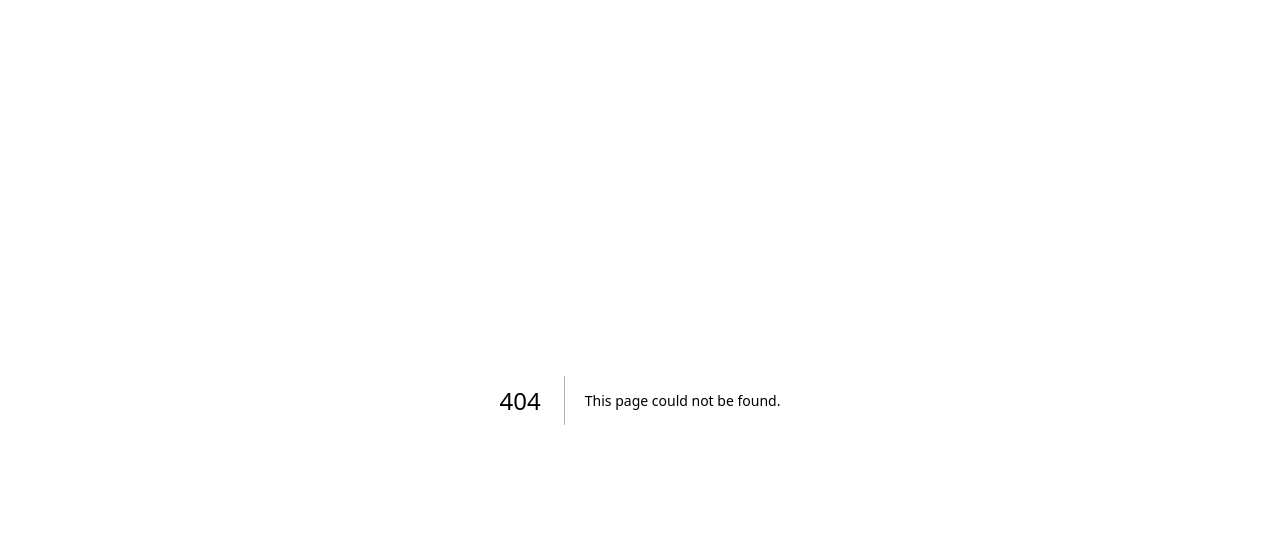
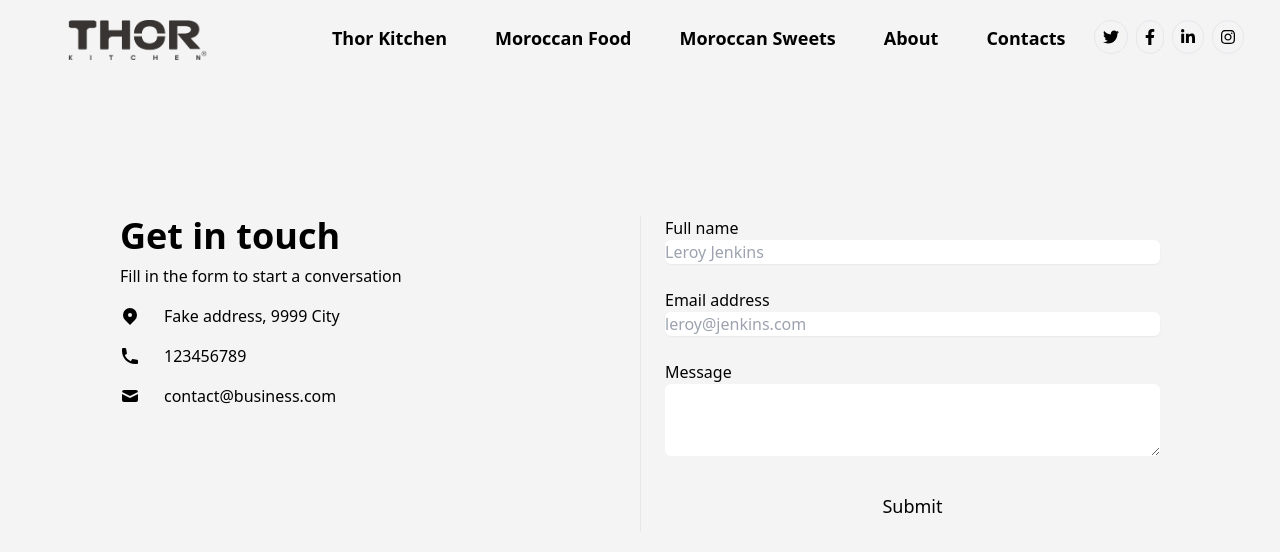
Before and after one commit to ZIYADMJ/THOR, a Next.js app: page /contact in a window 1280 px wide. Before the commit this address had no page. Shown: the top 552 px of the page. Built offline with nearby package versions, Linux system fonts and the light colour scheme.

Commit message:
enhance the code

```diff
--- a/components/NavBar.tsx
+++ b/components/NavBar.tsx
@@ -10,25 +10,25 @@
       <div className="header-links font-bold  lg:text-lg">
         <ul className="flex ml-4 xl:ml-8 mr-auto">
           <li className="p-3 xl:p-6 active">
-            <a href="/SoukD'or">
+            <Link href="/souk">
               <h1>Thor Kitchen</h1>
-            </a>
+            </Link>
           </li>
           <li className="p-3 xl:p-6">
-            <a href="">Moroccan Food</a>
+            <Link href="moroccan-food">Moroccan Food</Link>
           </li>
           <li className="p-3 xl:p-6">
-            <a href="">Moroccan Sweets</a>
+            <Link href="/moroccan-sweet">Moroccan Sweets</Link>
           </li>
           <li className="p-3 xl:p-6">
-            <a href="">
+            <Link href="/about">
               <span>About</span>
-            </a>
+            </Link>
           </li>
           <li className="p-3 xl:p-6">
-            <a href="">
+            <Link href="/contact">
               <span>Contacts</span>
-            </a>
+            </Link>
           </li>
         </ul>
       </div>
@@ -36,7 +36,7 @@
         <nav className="hidden xl:contents">
           <ul className="flex items-center mr-4 lg:mr-6 xl:mr-8">
             <li className="p-1">
-              <a
+              <Link
                 href=""
                 className="inline-block rounded-full border p-2 hover:shadow-lg hover:border-opacity-0 duration-200 hover:-translate-y-0.5"
               >
@@ -56,10 +56,10 @@
                     d="M459.37 151.716c.325 4.548.325 9.097.325 13.645 0 138.72-105.583 298.558-298.558 298.558-59.452 0-114.68-17.219-161.137-47.106 8.447.974 16.568 1.299 25.34 1.299 49.055 0 94.213-16.568 130.274-44.832-46.132-.975-84.792-31.188-98.112-72.772 6.498.974 12.995 1.624 19.818 1.624 9.421 0 18.843-1.3 27.614-3.573-48.081-9.747-84.143-51.98-84.143-102.985v-1.299c13.969 7.797 30.214 12.67 47.431 13.319-28.264-18.843-46.781-51.005-46.781-87.391 0-19.492 5.197-37.36 14.294-52.954 51.655 63.675 129.3 105.258 216.365 109.807-1.624-7.797-2.599-15.918-2.599-24.04 0-57.828 46.782-104.934 104.934-104.934 30.213 0 57.502 12.67 76.67 33.137 23.715-4.548 46.456-13.32 66.599-25.34-7.798 24.366-24.366 44.833-46.132 57.827 21.117-2.273 41.584-8.122 60.426-16.243-14.292 20.791-32.161 39.308-52.628 54.253z"
                   ></path>
                 </svg>
-              </a>
+              </Link>
             </li>
             <li className="p-1">
-              <a
+              <Link
                 href=""
                 className="inline-block rounded-full border p-2 hover:shadow-lg hover:border-opacity-0 duration-200 hover:-translate-y-0.5"
               >
@@ -79,10 +79,10 @@
                     d="M279.14 288l14.22-92.66h-88.91v-60.13c0-25.35 12.42-50.06 52.24-50.06h40.42V6.26S260.43 0 225.36 0c-73.22 0-121.08 44.38-121.08 124.72v70.62H22.89V288h81.39v224h100.17V288z"
                   ></path>
                 </svg>
-              </a>
+              </Link>
             </li>
             <li className="p-1">
-              <a
+              <Link
                 href=""
                 className="inline-block rounded-full border p-2 hover:shadow-lg hover:border-opacity-0 duration-200 hover:-translate-y-0.5"
               >
@@ -102,10 +102,10 @@
                     d="M100.28 448H7.4V148.9h92.88zM53.79 108.1C24.09 108.1 0 83.5 0 53.8a53.79 53.79 0 0 1 107.58 0c0 29.7-24.1 54.3-53.79 54.3zM447.9 448h-92.68V302.4c0-34.7-.7-79.2-48.29-79.2-48.29 0-55.69 37.7-55.69 76.7V448h-92.78V148.9h89.08v40.8h1.3c12.4-23.5 42.69-48.3 87.88-48.3 94 0 111.28 61.9 111.28 142.3V448z"
                   ></path>
                 </svg>
-              </a>
+              </Link>
             </li>
             <li className="p-1">
-              <a
+              <Link
                 href=""
                 className="inline-block rounded-full border p-2 hover:shadow-lg hover:border-opacity-0 duration-200 hover:-translate-y-0.5"
               >
@@ -125,7 +125,7 @@
                     d="M224.1 141c-63.6 0-114.9 51.3-114.9 114.9s51.3 114.9 114.9 114.9S339 319.5 339 255.9 287.7 141 224.1 141zm0 189.6c-41.1 0-74.7-33.5-74.7-74.7s33.5-74.7 74.7-74.7 74.7 33.5 74.7 74.7-33.6 74.7-74.7 74.7zm146.4-194.3c0 14.9-12 26.8-26.8 26.8-14.9 0-26.8-12-26.8-26.8s12-26.8 26.8-26.8 26.8 12 26.8 26.8zm76.1 27.2c-1.7-35.9-9.9-67.7-36.2-93.9-26.2-26.2-58-34.4-93.9-36.2-37-2.1-147.9-2.1-184.9 0-35.8 1.7-67.6 9.9-93.9 36.1s-34.4 58-36.2 93.9c-2.1 37-2.1 147.9 0 184.9 1.7 35.9 9.9 67.7 36.2 93.9s58 34.4 93.9 36.2c37 2.1 147.9 2.1 184.9 0 35.9-1.7 67.7-9.9 93.9-36.2 26.2-26.2 34.4-58 36.2-93.9 2.1-37 2.1-147.8 0-184.8zM398.8 388c-7.8 19.6-22.9 34.7-42.6 42.6-29.5 11.7-99.5 9-132.1 9s-102.7 2.6-132.1-9c-19.6-7.8-34.7-22.9-42.6-42.6-11.7-29.5-9-99.5-9-132.1s-2.6-102.7 9-132.1c7.8-19.6 22.9-34.7 42.6-42.6 29.5-11.7 99.5-9 132.1-9s102.7-2.6 132.1 9c19.6 7.8 34.7 22.9 42.6 42.6 11.7 29.5 9 99.5 9 132.1s2.7 102.7-9 132.1z"
                   ></path>
                 </svg>
-              </a>
+              </Link>
             </li>
           </ul>
         </nav>
--- a/pages/Thor/index.tsx
+++ b/pages/Thor/index.tsx
@@ -2,7 +2,7 @@
 import { posts } from "../../lib/data"
 import Card from "../../components/Card"
 import NavBar from "../../components/NavBar"
-import SoukDor from "../../components/SoukD'or"
+import SoukDor from "../souk"
 import Food from "../moroccan-food"
 import Sweet from "../moroccan-sweet"
 import About from "../about"
@@ -18,15 +18,6 @@
         <SoukDor />
       </div>
       <div>
-        <Food />
-      </div>
-      <div>
-        <Sweet />
-      </div>
-      <div>
-        <About />
-      </div>
-      <div>
         <Footer />
       </div>
     </div>
--- a/pages/_document.tsx
+++ b/pages/_document.tsx
@@ -1,10 +1,12 @@
 import { Html, Head, Main, NextScript } from "next/document"
+import NavBar from "../components/NavBar"
 
 export default function Document() {
   return (
     <Html lang="en">
       <Head />
       <body>
+        <NavBar/>
         <Main />
         <NextScript />
       </body>
--- /dev/null
+++ b/pages/contact/index.tsx
@@ -0,0 +1,50 @@
+import React from 'react'
+
+export default function Contact() {
+  return (
+    <section className="bg-zinc-100 py-6 dark:bg-gray-100 dark:text-gray-900 h-screen " >
+      <div className="grid max-w-6xl grid-cols-1 px-6 mx-auto my-28  lg:px-8 md:grid-cols-2 md:divide-x">
+        <div className="py-6 md:py-0 md:px-6">
+          <h1 className="text-4xl font-bold">Get in touch</h1>
+          <p className="pt-2 pb-4">Fill in the form to start a conversation</p>
+          <div className="space-y-4">
+            <p className="flex items-center">
+              <svg xmlns="http://www.w3.org/2000/svg" viewBox="0 0 20 20" fill="currentColor" className="w-5 h-5 mr-2 sm:mr-6">
+                <path fillRule="evenodd" d="M5.05 4.05a7 7 0 119.9 9.9L10 18.9l-4.95-4.95a7 7 0 010-9.9zM10 11a2 2 0 100-4 2 2 0 000 4z" clipRule="evenodd"></path>
+              </svg>
+              <span>Fake address, 9999 City</span>
+            </p>
+            <p className="flex items-center">
+              <svg xmlns="http://www.w3.org/2000/svg" viewBox="0 0 20 20" fill="currentColor" className="w-5 h-5 mr-2 sm:mr-6">
+                <path d="M2 3a1 1 0 011-1h2.153a1 1 0 01.986.836l.74 4.435a1 1 0 01-.54 1.06l-1.548.773a11.037 11.037 0 006.105 6.105l.774-1.548a1 1 0 011.059-.54l4.435.74a1 1 0 01.836.986V17a1 1 0 01-1 1h-2C7.82 18 2 12.18 2 5V3z"></path>
+              </svg>
+              <span>123456789</span>
+            </p>
+            <p className="flex items-center">
+              <svg xmlns="http://www.w3.org/2000/svg" viewBox="0 0 20 20" fill="currentColor" className="w-5 h-5 mr-2 sm:mr-6">
+                <path d="M2.003 5.884L10 9.882l7.997-3.998A2 2 0 0016 4H4a2 2 0 00-1.997 1.884z"></path>
+                <path d="M18 8.118l-8 4-8-4V14a2 2 0 002 2h12a2 2 0 002-2V8.118z"></path>
+              </svg>
+              <span>contact@business.com</span>
+            </p>
+          </div>
+        </div>
+        <form noValidate className="flex flex-col py-6 space-y-6 md:py-0 md:px-6">
+          <label className="block">
+            <span className="mb-1">Full name</span>
+            <input type="text" placeholder="Leroy Jenkins" className="block w-full rounded-md shadow-sm focus:ring focus:ring-opacity-75 focus:dark:ring-violet-600 dark:bg-gray-100" />
+          </label>
+          <label className="block">
+            <span className="mb-1">Email address</span>
+            <input type="email" placeholder="leroy@jenkins.com" className="block w-full rounded-md shadow-sm focus:ring focus:ring-opacity-75 focus:dark:ring-violet-600 dark:bg-gray-100" />
+          </label>
+          <label className="block">
+            <span className="mb-1">Message</span>
+            <textarea rows={3} className="block w-full rounded-md focus:ring focus:ring-opacity-75 focus:dark:ring-violet-600 dark:bg-gray-100"></textarea>
+          </label>
+          <button type="button" className="self-center px-8 py-3 text-lg rounded focus:ring hover:ring focus:ring-opacity-75 dark:bg-violet-600 dark:text-gray-50 focus:dark:ring-violet-600 hover:dark:ring-violet-600">Submit</button>
+        </form>
+      </div>
+    </section>
+  )
+}
--- a/pages/moroccan-food/index.tsx
+++ b/pages/moroccan-food/index.tsx
@@ -33,7 +33,7 @@
   }
 
   return (
-    <div className="max-w-6xl w-full mx-auto shadow-lg rounded-lg overflow-hidden">
+    <div className="bg-zinc-100 max-w-7xl w-full mx-auto shadow-lg rounded-lg overflow-hidden">
       <div className="bg-cover bg-center w-full h-full flex items-center justify-center">
         <div className="bg-white bg-opacity-50 p-6 rounded-lg w-2/3 h-1/2">
           <div className="text-center">
@@ -56,13 +56,13 @@
         </div>
       </div>
       <br />
-      <div className="w-full">
+      <div className="w-full ">
         <Slider {...settings}>
           {posts
             ?.filter((post) => post.type === "Food")
             .map((post) => (
+              <div key={post.id} className="px-1">
               <Card
-                key={post.id}
                 title={post.title}
                 imageUrl={post.imageUrl}
                 content={post.content}
@@ -70,6 +70,7 @@
                 date={post.date}
                 author={post.author}
               />
+            </div>
             ))}
         </Slider>
       </div>
--- a/pages/moroccan-sweet/index.tsx
+++ b/pages/moroccan-sweet/index.tsx
@@ -2,8 +2,10 @@
 import Slider from "react-slick"
 import Card from "../../components/Card"
 import { posts } from "../../lib/data"
+import "slick-carousel/slick/slick.css"
+import "slick-carousel/slick/slick-theme.css"
 
-export default function Sweet() {
+export default function Food() {
   const settings = {
     dots: true,
     infinite: true,
@@ -29,17 +31,18 @@
       },
     ],
   }
+
   return (
-    <div className="max-w-6xl w-full mx-auto shadow-lg rounded-lg overflow-hidden">
+    <div className="bg-zinc-100 max-w-7xl w-full mx-auto shadow-lg rounded-lg overflow-hidden">
       <div className="bg-cover bg-center w-full h-full flex items-center justify-center">
         <div className="bg-white bg-opacity-50 p-6 rounded-lg w-2/3 h-1/2">
           <div className="text-center">
             <h1 className="text-3xl font-bold text-gray-800 mb-6">
-              Moroccan Sweets
+              Moroccan Sweet
             </h1>
           </div>
           <p className="text-gray-600 leading-relaxed">
-            Moroccan sweets, or <strong>"Halwa"</strong>are a delectable part of
+          Moroccan sweets, or <strong>"Halwa"</strong>are a delectable part of
             Morocco's rich culinary heritage. These confections are more than
             just desserts; they are a blend of history, culture, and flavors
             that have been passed down through generations. Each sweet treat
@@ -49,13 +52,13 @@
         </div>
       </div>
       <br />
-      <div className="w-full">
+      <div className="w-50">
         <Slider {...settings}>
           {posts
             ?.filter((post) => post.type === "Sweet")
             .map((post) => (
+              <div key={post.id} className="px-1">
               <Card
-                key={post.id}
                 title={post.title}
                 imageUrl={post.imageUrl}
                 content={post.content}
@@ -63,6 +66,7 @@
                 date={post.date}
                 author={post.author}
               />
+            </div>
             ))}
         </Slider>
       </div>
```
Also changed, not shown: pages/souk/index.tsx (renamed from components/SoukD'or.tsx).
